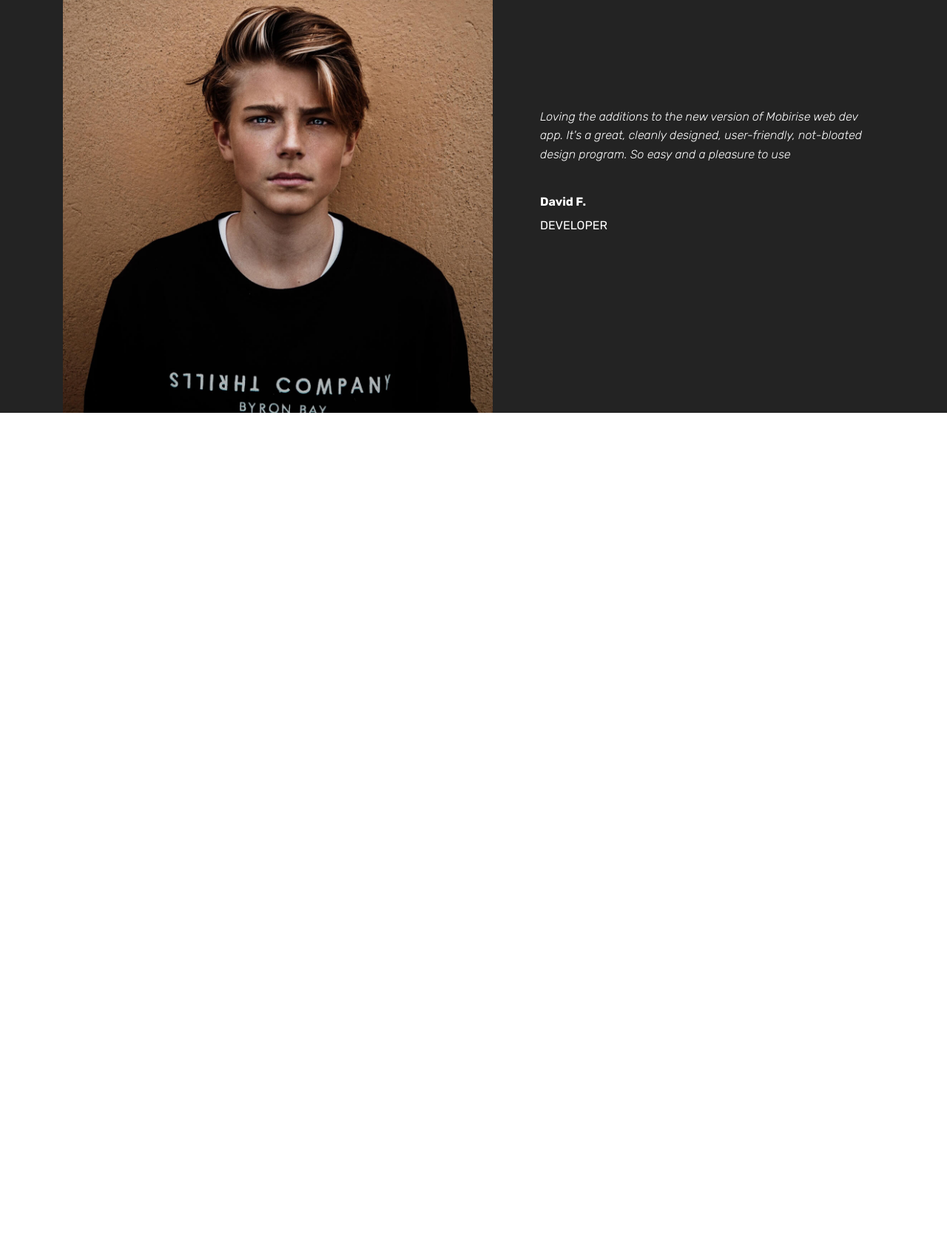
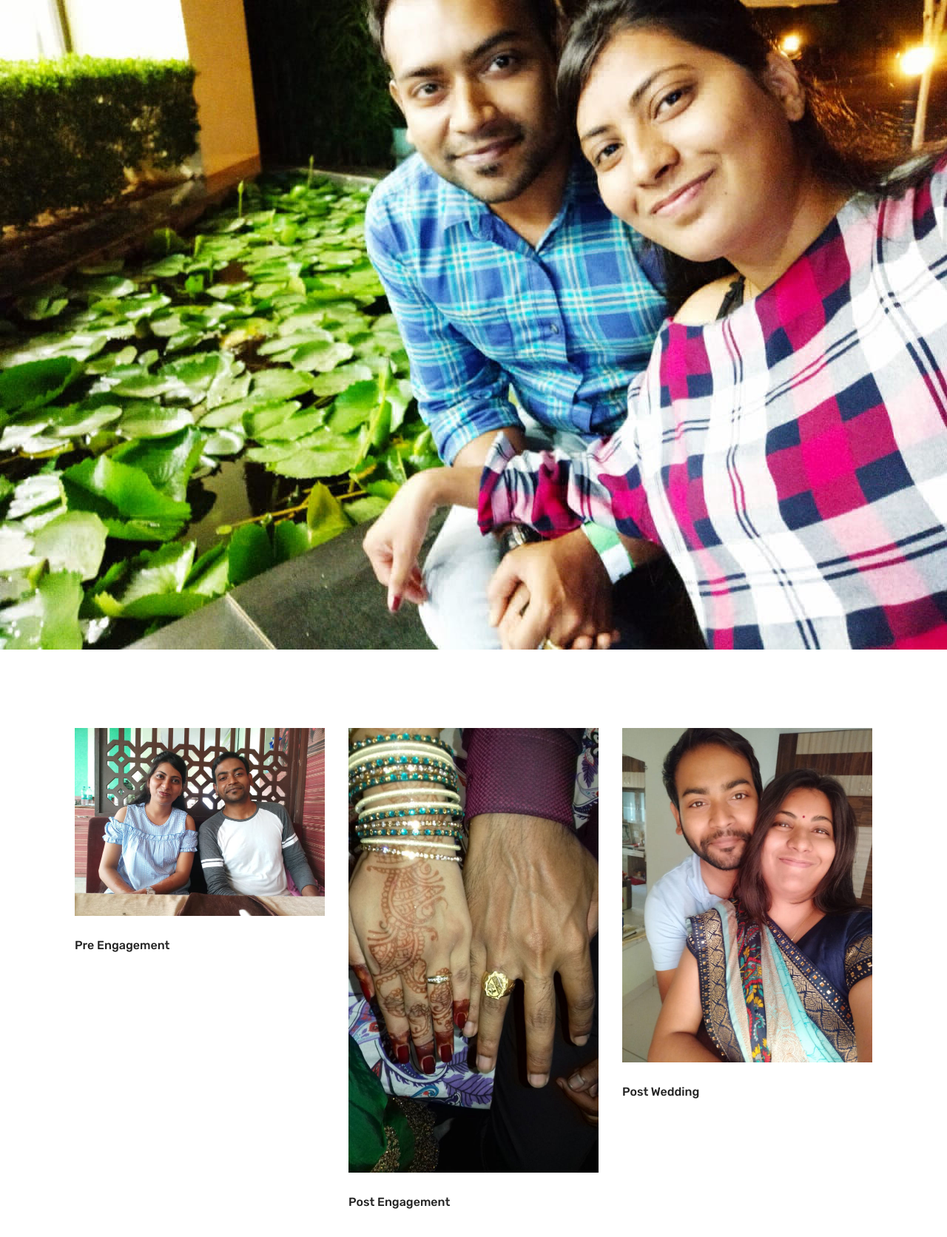
Before and after one commit to adddyyy89/akankshanand, a plain HTML site: page index.html in a window 1280 px wide. Shown: the part 80-1752 px from the top of the page at 74% size. Before the commit the page ends 800 px from the top, so only its background shows below. Drawn offline with Linux system fonts and the light colour scheme.

Commit message:
create github pages

```diff
--- a/assets/mobirise/css/mbr-additional.css
+++ b/assets/mobirise/css/mbr-additional.css
@@ -1413,30 +1413,46 @@ body {
   background: #ff3366 !important;
   box-shadow: none !important;
 }
-.cid-rwFxC8E4R2 {
-  padding-top: 0px;
-  padding-bottom: 0px;
-  background-color: #232323;
+.cid-rwFXYNUfCd {
+  background: #ffffff;
 }
-.cid-rwFxC8E4R2 .testimonial-text {
-  font-style: italic;
-  font-weight: 300;
+.cid-rwFXYNUfCd .image-block {
+  margin: auto;
+  width: 100% !important;
 }
-.cid-rwFxC8E4R2 .mbr-author-name {
-  font-weight: bold;
+.cid-rwFXYNUfCd .mbr-figure {
+  margin: 0 auto;
 }
-.cid-rwFxC8E4R2 .media-container-row {
-  word-wrap: break-word;
-  word-break: break-word;
+.cid-rwFXYNUfCd figcaption {
+  position: relative;
 }
-@media (max-width: 991px) {
-  .cid-rwFxC8E4R2 .mbr-figure,
-  .cid-rwFxC8E4R2 img {
-    max-height: 300px;
-    width: auto;
-    margin: auto;
-  }
-  .cid-rwFxC8E4R2 .media-content {
-    padding-top: 1.5rem !important;
+.cid-rwFXYNUfCd figcaption div {
+  position: absolute;
+  bottom: 0;
+  width: 100%;
+}
+@media (max-width: 768px) {
+  .cid-rwFXYNUfCd .image-block {
+    width: 100% !important;
   }
 }
+.cid-rwFTMUDbhr {
+  padding-top: 90px;
+  padding-bottom: 90px;
+  background-color: #ffffff;
+}
+.cid-rwFTMUDbhr h4 {
+  font-weight: 500;
+  margin-bottom: 0;
+  text-align: left;
+}
+.cid-rwFTMUDbhr p {
+  color: #767676;
+  text-align: left;
+}
+.cid-rwFTMUDbhr .card-box {
+  padding-top: 2rem;
+}
+.cid-rwFTMUDbhr .card-wrapper {
+  height: 100%;
+}
--- a/index.html
+++ b/index.html
@@ -21,7 +21,21 @@
 
 </head>
 <body>
-  <section class="testimonials2 cid-rwFxC8E4R2" id="testimonials2-4">
+  <section class="cid-rwFXYNUfCd" id="image2-w">
+
+
+
+    <figure class="mbr-figure">
+        <div class="image-block" style="width: 100%;">
+            <img src="assets/images/img-20190603-wa0062-1280x958.jpg" alt="Mobirise" title="">
+            <figcaption class="mbr-figure-caption mbr-figure-caption-over">
+                <div class="pb-5 px-3 mbr-white align-center mbr-fonts-style display-1"></div>
+            </figcaption>
+        </div>
+    </figure>
+</section>
+
+<section class="engine"><a href="https://mobirise.info/k">develop own website</a></section><section class="features2 cid-rwFTMUDbhr" id="features2-p">
 
 
 
@@ -29,26 +43,51 @@
 
     <div class="container">
         <div class="media-container-row">
-            <div class="mbr-figure pr-lg-5" style="width: 130%;">
-              <img src="assets/images/face1.jpg">
+            <div class="card p-3 col-12 col-md-6 col-lg-4">
+                <div class="card-wrapper">
+                    <div class="card-img">
+                        <a href="page1.html"><img src="assets/images/img-20180812-wa0015-676x507.jpg" alt="Mobirise" title=""></a>
+                    </div>
+                    <div class="card-box">
+                        <h4 class="card-title pb-3 mbr-fonts-style display-7">Pre Engagement</h4>
+                        <p class="mbr-text mbr-fonts-style display-7"></p>
+                    </div>
+                </div>
             </div>
-            <div class="media-content px-3 align-self-center mbr-white py-2">
-                    <p class="mbr-text testimonial-text mbr-fonts-style display-7">
-                       Loving the additions to the new version of Mobirise web dev app. It's a great, cleanly designed, user-friendly, not-bloated design program. So easy and a pleasure to use
-                    </p>
-                    <p class="mbr-author-name pt-4 mb-2 mbr-fonts-style display-7">
-                       David F.
-                    </p>
-                    <p class="mbr-author-desc mbr-fonts-style display-7">
-                       DEVELOPER
-                    </p>
+
+            <div class="card p-3 col-12 col-md-6 col-lg-4">
+                <div class="card-wrapper">
+                    <div class="card-img">
+                        <a href="page2.html"><img src="assets/images/img-20180812-wa0001-676x1202.jpg" alt="Mobirise" title=""></a>
+                    </div>
+                    <div class="card-box ">
+                        <h4 class="card-title pb-3 mbr-fonts-style display-7">
+                            Post Engagement</h4>
+                        <p class="mbr-text mbr-fonts-style display-7"></p>
+                    </div>
+                </div>
             </div>
+
+            <div class="card p-3 col-12 col-md-6 col-lg-4">
+                <div class="card-wrapper">
+                    <div class="card-img">
+                        <a href="page3.html"><img src="assets/images/img-20190324-wa0004-676x903.jpg" alt="Mobirise" title=""></a>
+                    </div>
+                    <div class="card-box">
+                        <h4 class="card-title pb-3 mbr-fonts-style display-7">
+                            Post Wedding</h4>
+                        <p class="mbr-text mbr-fonts-style display-7"></p>
+                    </div>
+                </div>
+            </div>
+
+
         </div>
     </div>
 </section>
 
 
-  <section class="engine"><a href="https://mobirise.info/y">free html site templates</a></section><script src="assets/web/assets/jquery/jquery.min.js"></script>
+  <script src="assets/web/assets/jquery/jquery.min.js"></script>
   <script src="assets/popper/popper.min.js"></script>
   <script src="assets/tether/tether.min.js"></script>
   <script src="assets/bootstrap/js/bootstrap.min.js"></script>
```
Also changed, not shown: assets/images/hashes.json (+1 -1 lines), page1.html (added, +34 -0 lines), page2.html (added, +34 -0 lines), page3.html (added, +34 -0 lines), assets/images/img-20180812-wa0001-676x1202.jpg (added), assets/images/img-20180812-wa0015-676x507.jpg (added), assets/images/img-20190324-wa0004-676x903.jpg (added), assets/images/img-20190603-wa0062-1280x958.jpg (added), 1 other file.
